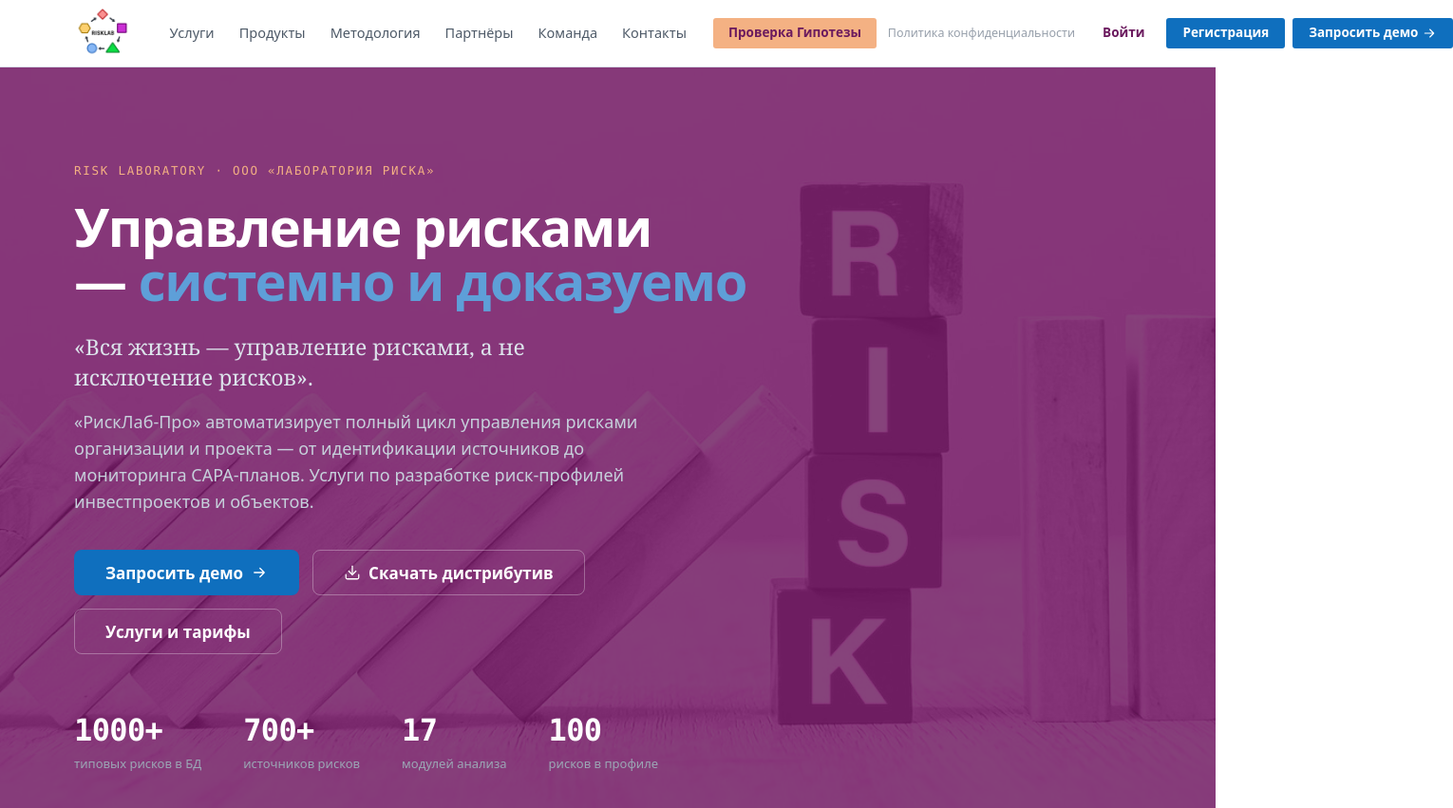
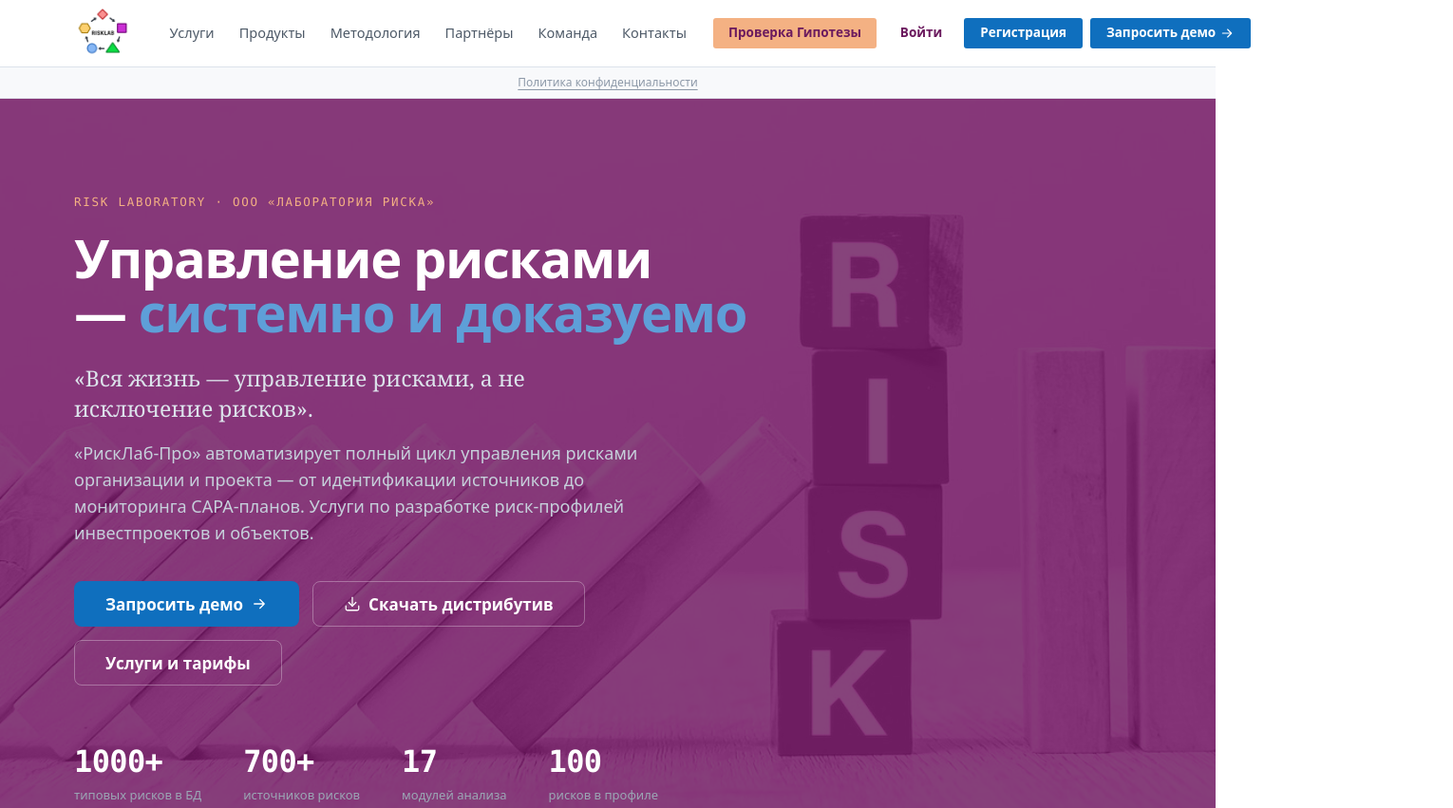
Before and after one commit to Mrkonditer/risklab-site, a plain HTML site: page index.html in a window 1280 px wide. Shown: the top 851 px of the page at 95% size, 1530 px wide, since content can reach past the window. Drawn offline with nearby package versions, Linux system fonts and the light colour scheme; a small style sheet from the web is missing.

Commit message:
fix: move privacy policy link to sub-header bar

```diff
--- a/index.html
+++ b/index.html
@@ -667,8 +667,6 @@
     </nav>
     <div class="site-header__actions">
       <a href="hypothesis.html" class="rl-btn rl-btn--sm rl-btn--hide-mobile" style="background:var(--cycle-orange);color:var(--ink);border:none;text-decoration:none;">Проверка Гипотезы</a>
-      <a href="privacy.html" class="rl-btn--hide-mobile" style="font-size:12.5px;color:var(--slate-500);text-decoration:none;padding:0 4px;white-space:nowrap;opacity:0.7;transition:opacity 150ms;" onmouseover="this.style.opacity='1'" onmouseout="this.style.opacity='0.7'">Политика конфиденциальности</a>
-
       <!-- Auth: незалогинен -->
       <div id="authGuest" style="display:none;gap:6px;align-items:center;display:flex">
         <a href="pprg/auth.html?tab=login" class="rl-btn rl-btn--ghost rl-btn--sm" style="text-decoration:none">Войти</a>
@@ -726,6 +724,9 @@
     </div>
   </nav>
 </header>
+<div style="background:#f8f9fb;border-bottom:1px solid #e2e6ec;text-align:center;padding:7px 20px;font-size:12px;color:#8D99A8;">
+  <a href="privacy.html" style="color:#8D99A8;text-decoration:underline;text-underline-offset:3px;">Политика конфиденциальности</a>
+</div>
 
 <!-- ===== HERO ===== -->
 <section class="hero">
```
